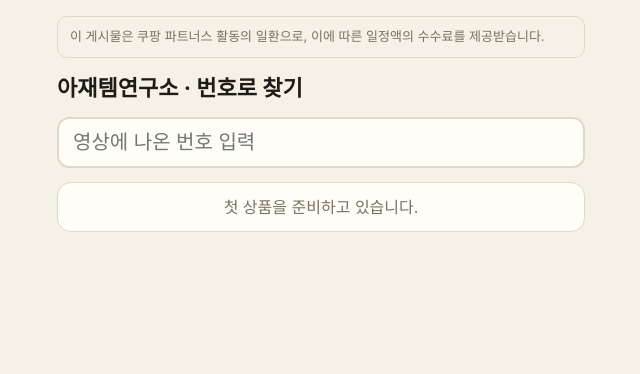
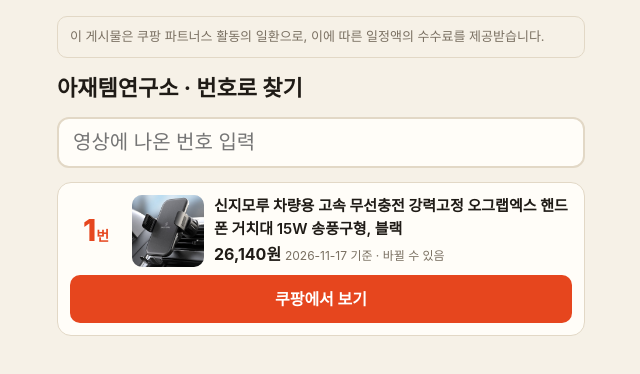
Before and after one commit to ajaetem/ajaetem.github.io, a plain HTML site: page index.html in a window 1280 px wide. Shown: the whole page, without its empty margins (319-959 px from the left). Drawn offline with Linux system fonts and the light colour scheme.

Commit message:
몰 갱신 2026-11-17 00:29:21

```diff
--- a/index.html
+++ b/index.html
@@ -24,7 +24,16 @@ ul{list-style:none;margin:0;padding:0;display:grid;gap:10px}
 <p class="ad">이 게시물은 쿠팡 파트너스 활동의 일환으로, 이에 따른 일정액의 수수료를 제공받습니다.</p>
 <h1>아재템연구소 · 번호로 찾기</h1>
 <div class="find"><input id="q" inputmode="numeric" placeholder="영상에 나온 번호 입력" aria-label="번호"></div>
-<ul id="list"><li class="card" style="display:block;text-align:center;color:var(--muted)">첫 상품을 준비하고 있습니다.</li>
+<ul id="list">
+<li class="card" id="n1" data-no="1">
+  <div class="no">1<small>번</small></div>
+  <img src="img/001.jpg" alt="" loading="lazy" width="96" height="96">
+  <div class="info">
+    <div class="name">신지모루 차량용 고속 무선충전 강력고정 오그랩엑스 핸드폰 거치대 15W 송풍구형, 블랙</div>
+    <div class="price">26,140원 <span>2026-11-17 기준 · 바뀔 수 있음</span></div>
+  </div>
+  <a class="go" href="https://link.coupang.com/a/iJjsKYTzfU" rel="sponsored nofollow noopener" target="_blank">쿠팡에서 보기</a>
+</li>
 </ul></div>
 <script>
 var q=document.getElementById('q');
```
Also changed, not shown: img/001.jpg (added).
